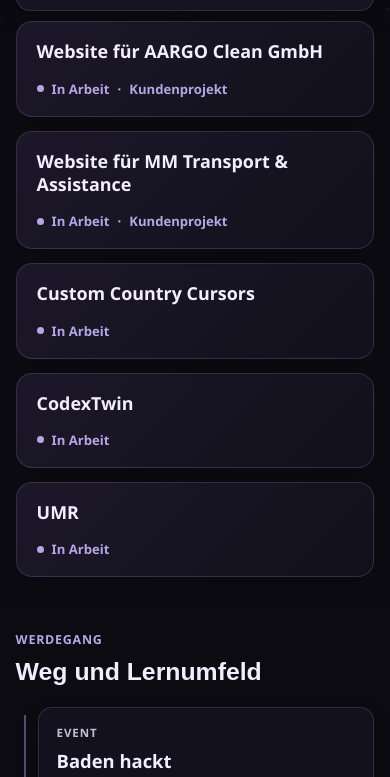
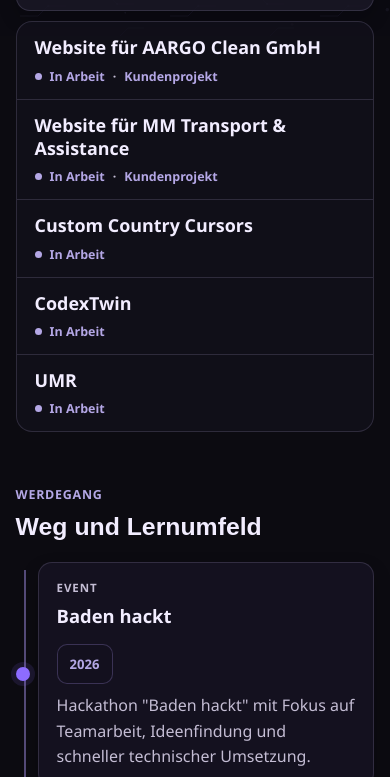
Before and after one commit to AleksZyro/Portfolio-Website, a plain HTML site: page index.html in a window 390 px wide. Shown: the part 808-1585 px from the top of the page. Drawn offline with Linux system fonts and the light colour scheme.

Commit message:
Condense current projects into work list

```diff
--- a/style.css
+++ b/style.css
@@ -479,14 +479,15 @@
 .section-head { display: grid; gap: 10px; margin-bottom: 20px; }
 h2 { font-family: "Space Grotesk", "Sora", sans-serif; font-size: clamp(1.55rem, 3.2vw, 2.35rem); line-height: 1.15; }
 
-.current-work-grid { display: grid; grid-template-columns: repeat(2, minmax(0, 1fr)); gap: 14px; }
+.current-work-grid { display: grid; grid-template-columns: 1fr; gap: 0; overflow: hidden; border: 1px solid var(--line); border-radius: 16px; background: rgba(19, 17, 29, .72); }
 .current-work { min-height: 0; padding-top: clamp(10px, 1.5vw, 16px); }
-.current-work-card { width: 100%; min-height: 0; padding: 18px 20px; border: 1px solid var(--line); border-radius: 16px; background: linear-gradient(135deg, rgba(29, 25, 42, .94), rgba(19, 17, 29, .94)); box-shadow: 0 14px 30px rgba(0, 0, 0, .16); color: inherit; font: inherit; text-align: left; cursor: pointer; transition: border-color .2s ease, box-shadow .2s ease, transform .2s ease; }
-.current-work-card:hover, .current-work-card:focus-visible { border-color: rgba(150, 122, 255, .65); box-shadow: 0 16px 34px rgba(0, 0, 0, .24), 0 0 22px rgba(140, 117, 223, .12); transform: translateY(-2px); }
-.current-work-card:focus-visible { outline: 3px solid rgba(124, 193, 255, .42); outline-offset: 3px; }
-.current-work-card-head { display: flex; align-items: flex-start; justify-content: space-between; gap: 14px; }
+.current-work-card { width: 100%; min-height: 0; display: flex; align-items: center; justify-content: space-between; gap: 18px; padding: 14px 18px; border: 0; border-bottom: 1px solid var(--line); border-radius: 0; background: transparent; color: inherit; font: inherit; text-align: left; cursor: pointer; transition: background .2s ease, color .2s ease, padding-left .2s ease; }
+.current-work-card:last-child { border-bottom: 0; }
+.current-work-card:hover, .current-work-card:focus-visible { background: rgba(141, 108, 255, .11); color: var(--text); padding-left: 22px; }
+.current-work-card:focus-visible { outline: 3px solid rgba(124, 193, 255, .42); outline-offset: -3px; }
+.current-work-card-head { min-width: 0; display: flex; align-items: center; }
 .current-work-card h3 { margin: 0; color: var(--text); font-size: 1.12rem; line-height: 1.3; }
-.current-work-status { display: inline-flex; align-items: center; gap: 8px; margin-top: 16px; color: var(--accent-2); font-size: .82rem; font-weight: 700; }
+.current-work-status { display: inline-flex; align-items: center; flex: 0 0 auto; gap: 8px; margin-top: 0; color: var(--accent-2); font-size: .82rem; font-weight: 700; }
 .current-work-separator { color: var(--muted); }
 .current-work-status .dot { flex: 0 0 7px; width: 7px; height: 7px; }
 
@@ -1562,8 +1563,8 @@
 }
 
 @media (max-width: 640px) {
-  .current-work-grid { grid-template-columns: 1fr; }
-  .current-work-card-head { flex-direction: column; gap: 10px; }
+  .current-work-card { align-items: flex-start; flex-direction: column; gap: 8px; }
+  .current-work-status { font-size: .78rem; }
   .detail-modal {
     width: 100vw;
     max-width: 100vw;
```
